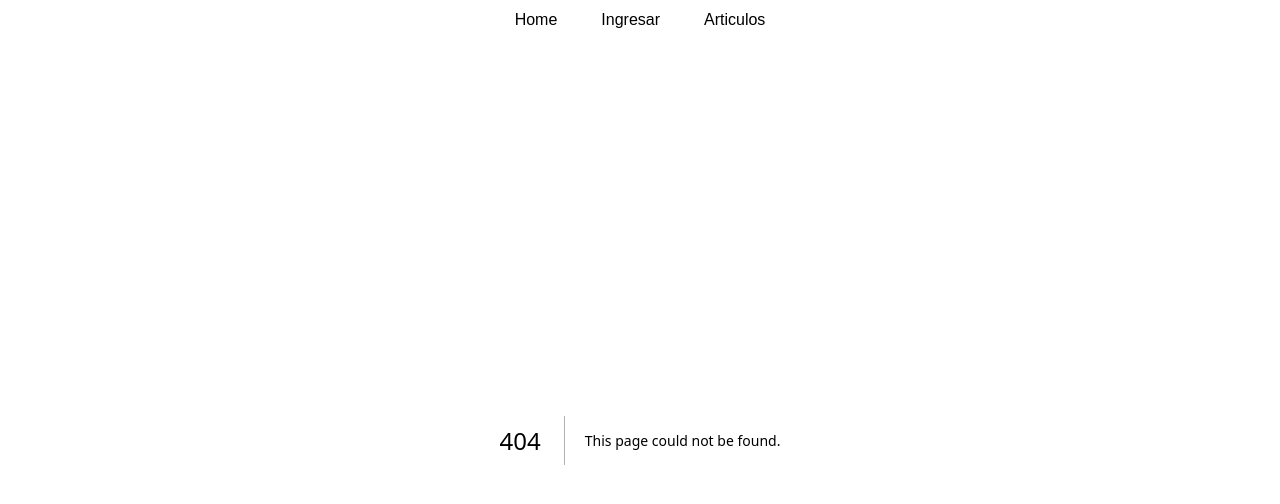
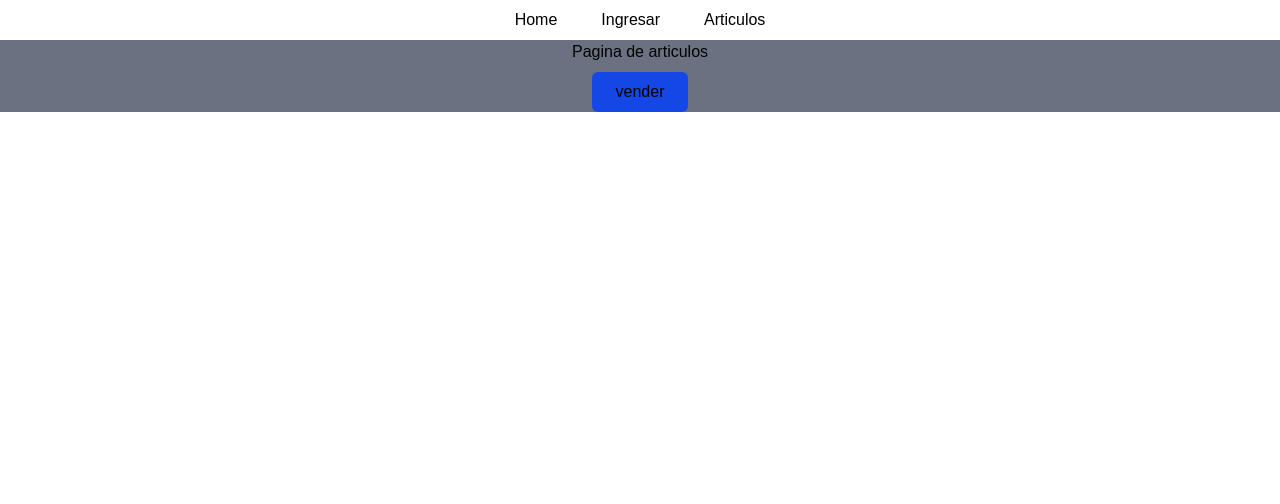
Before and after one commit to DanielGuzmanV/NextJs-Fundamentos, a Next.js app: page /articulos in a window 1280 px wide. Before the commit this address had no page. Shown: the top 504 px of the page. Built offline with nearby package versions, Linux system fonts and the light colour scheme.

Commit message:
ruta de articulos creada

```diff
--- /dev/null
+++ b/src/app/articulos/layout.tsx
@@ -0,0 +1,9 @@
+export default function LayoutArticulos(
+  {children}: Readonly<{children: React.ReactNode}>
+){
+  return (
+    <div className="bg-gray-500 text-black">
+      {children}
+    </div>
+  )
+}
--- /dev/null
+++ b/src/app/articulos/page.tsx
@@ -0,0 +1,15 @@
+import Link from "next/link"
+
+export default function Articulos() {
+  return (
+    <div className="flex flex-col gap-2 justify-center items-center text-center">
+      <p>Pagina de articulos</p>
+
+      <Link href="/articulos/vender">
+        <button className="hover:bg-blue-500 bg-blue-700 py-2 px-4 rounded-md w-24">
+          vender
+        </button>
+      </Link>
+    </div>
+  )
+}
--- /dev/null
+++ b/src/app/articulos/vender/layout.tsx
@@ -0,0 +1,9 @@
+export default function LayoutPage(
+  {children}: Readonly<{children: React.ReactNode}>
+){
+  return (
+    <div className="bg-amber-300 text-black">
+      {children}
+    </div>
+  )
+}
--- /dev/null
+++ b/src/app/articulos/vender/page.tsx
@@ -0,0 +1,7 @@
+export default function VenderArticulos() {
+  return (
+    <div>
+      <p>Zona para vender articulos</p>
+    </div>
+  )
+}
```
